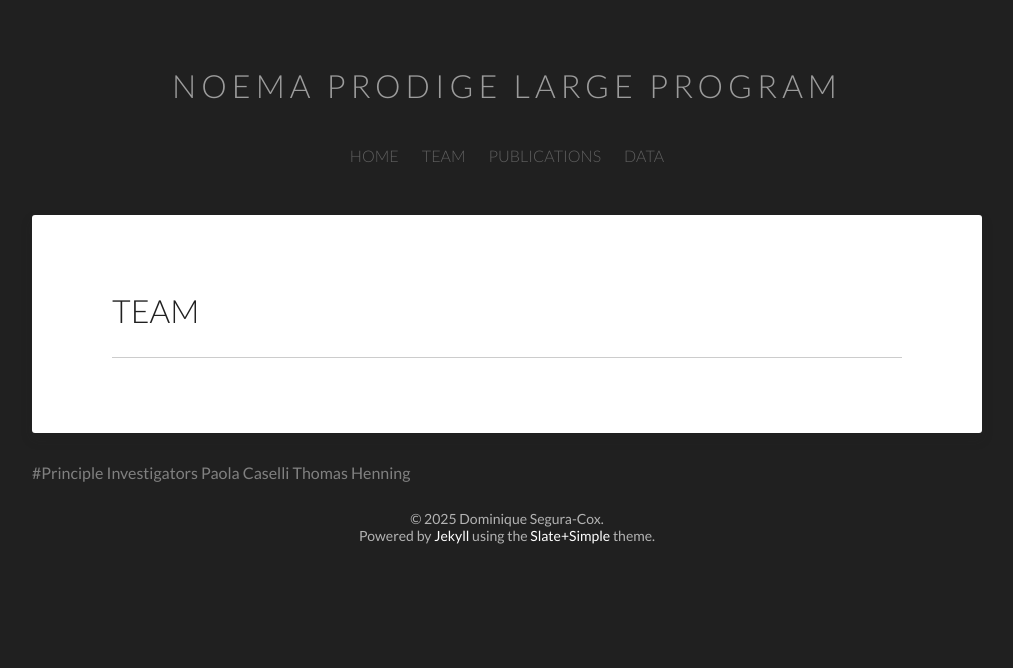
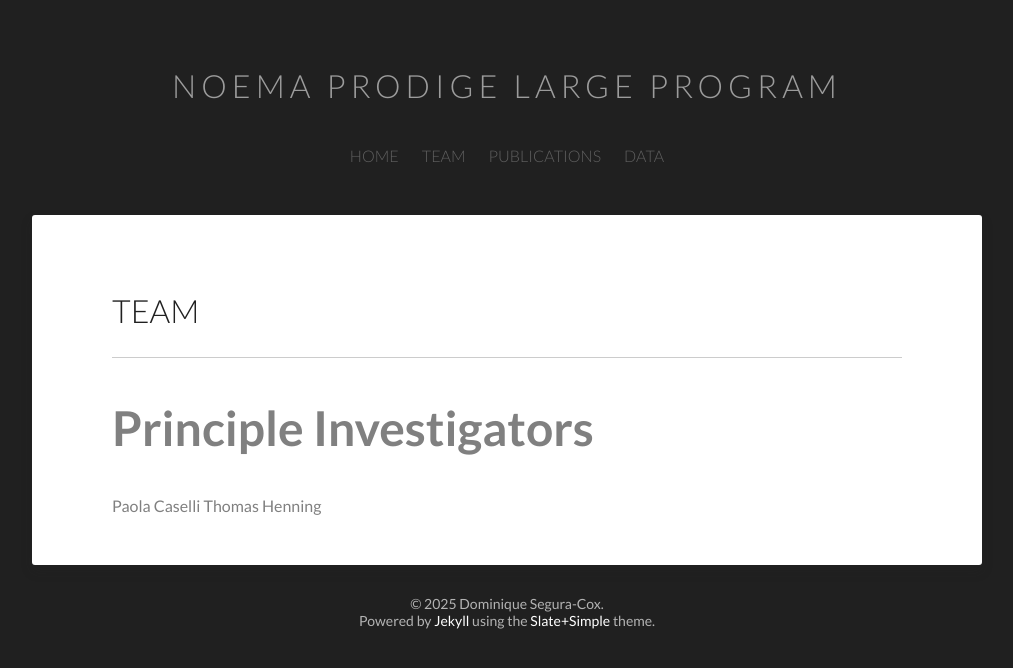
Before and after one commit to NOEMA-PRODIGE/NOEMA-PRODIGE.github.io, a Jekyll site: the page built from archives/index.html, in a window 1280 px wide. Shown: the top 668 px of the page, without its empty margins (133-1146 px from the left). Built offline with Jekyll 4.4.1, drawn with Linux system fonts in a browser that asks for light colours.

Commit message:
Update index.html

```diff
--- a/archives/index.html
+++ b/archives/index.html
@@ -7,8 +7,12 @@ title: TEAM
         <a>{{ page.title }}</a>
     </h1>
     <hr>
-</article>
 
-#Principle Investigators
+<h1 style="font-size:300%;">
+Principle Investigators
+</h1>
+
 Paola Caselli
 Thomas Henning
+
+</article>
```
